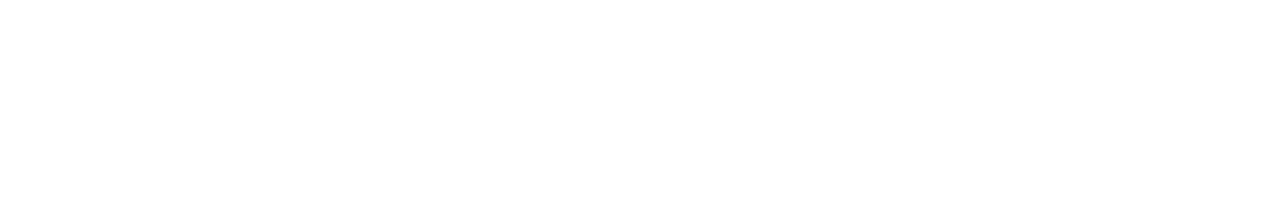
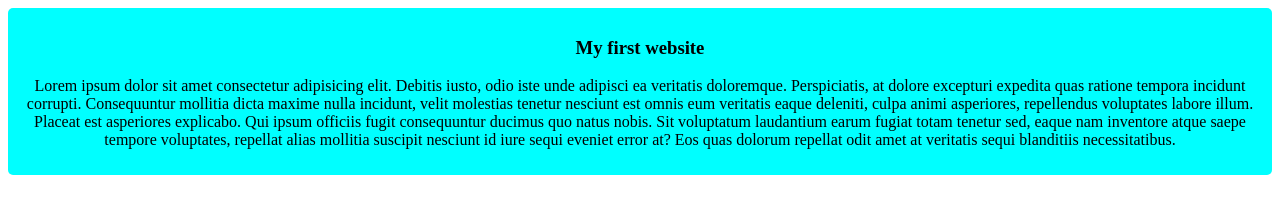
Before and after one commit to Saif-Afnan-Nadim123/my-simple-website, a plain HTML site: page index.html in a window 1280 px wide. Drawn offline with Linux system fonts and the light colour scheme.

Commit message:
added the simple blog

```diff
--- a/index.html
+++ b/index.html
@@ -4,8 +4,14 @@
     <meta charset="UTF-8">
     <meta name="viewport" content="width=device-width, initial-scale=1.0">
     <title>my simple website</title>
+    <link rel="stylesheet" href="styles/blog.css">
 </head>
 <body>
-
+    <div>
+        <h3>
+            My first website
+        </h3>
+        <p>Lorem ipsum dolor sit amet consectetur adipisicing elit. Debitis iusto, odio iste unde adipisci ea veritatis doloremque. Perspiciatis, at dolore excepturi expedita quas ratione tempora incidunt corrupti. Consequuntur mollitia dicta maxime nulla incidunt, velit molestias tenetur nesciunt est omnis eum veritatis eaque deleniti, culpa animi asperiores, repellendus voluptates labore illum. Placeat est asperiores explicabo. Qui ipsum officiis fugit consequuntur ducimus quo natus nobis. Sit voluptatum laudantium earum fugiat totam tenetur sed, eaque nam inventore atque saepe tempore voluptates, repellat alias mollitia suscipit nesciunt id iure sequi eveniet error at? Eos quas dolorum repellat odit amet at veritatis sequi blanditiis necessitatibus.</p>
+    </div>
 </body>
 </html>
--- /dev/null
+++ b/styles/blog.css
@@ -0,0 +1,7 @@
+div{
+    background-color: aqua;
+    padding: 10px;
+    text-align: center;
+    border-radius: 5px;
+    font-size: medium;
+}
```
